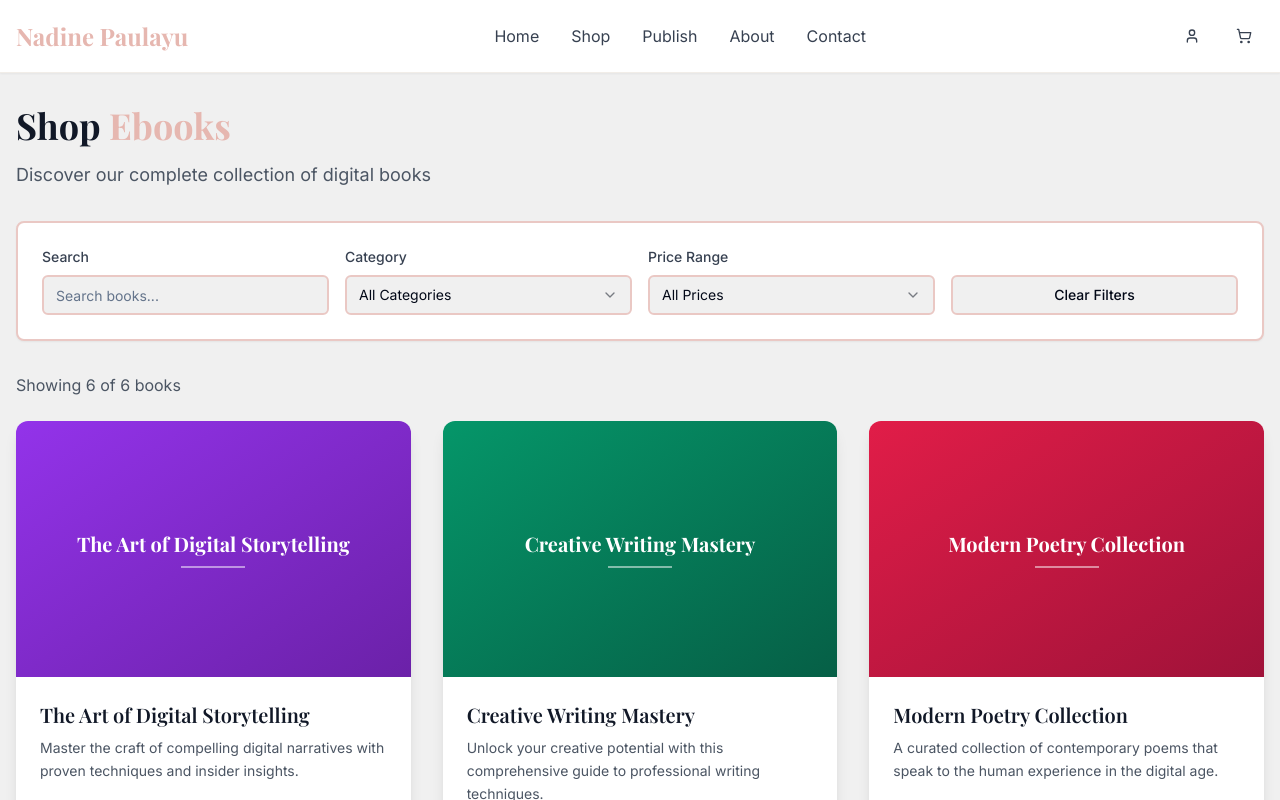
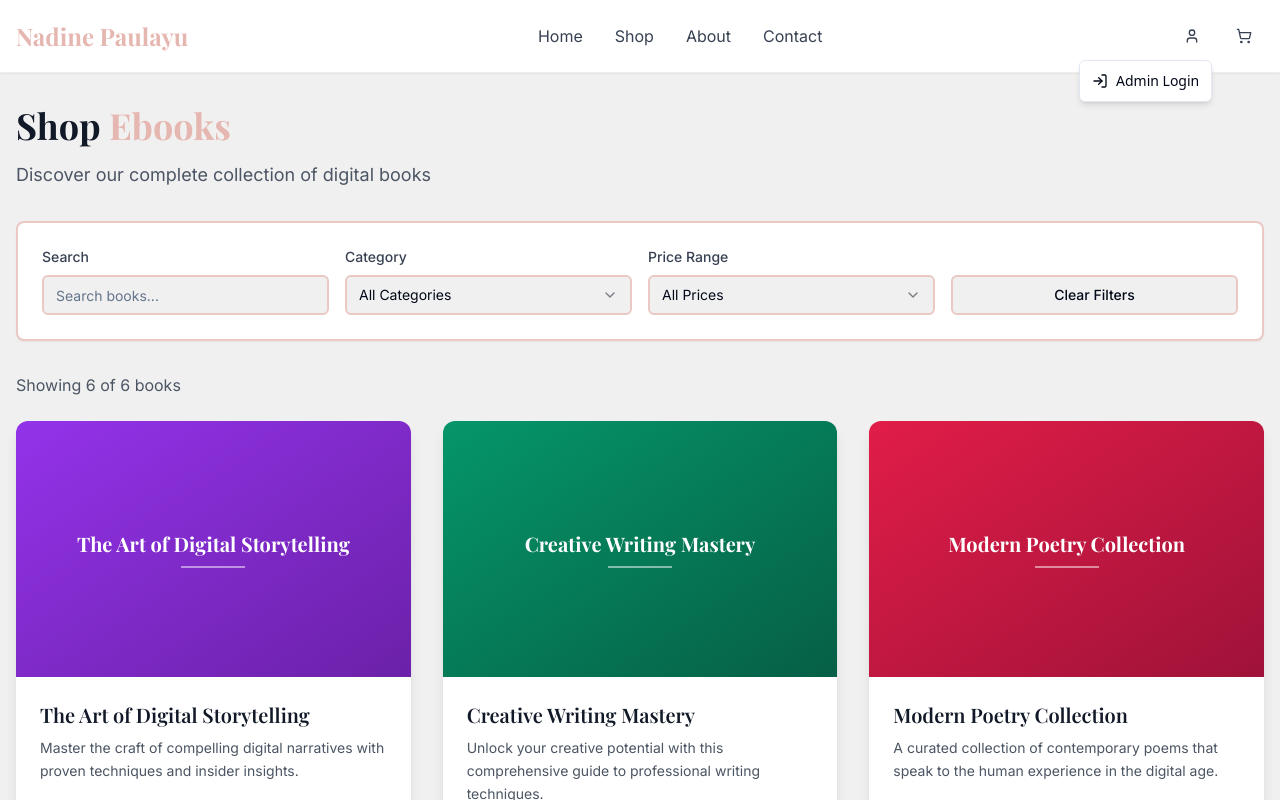
Before and after one commit to satoukon/nadines-ebook-haven, a React (Vite) app: page /shop in a window 1280 px wide. Both pictures are taken after a click on the button 1191 px from the left and 36 px from the top of the page. Shown: the top 800 px of the page. Built offline with nearby package versions, Linux system fonts and the light colour scheme.

Commit message:
Fix user icon and remove publishing page
Made the user icon in the header functional. Removed the publishing page as its functionality is now handled by the admin dashboard.

```diff
--- a/src/App.tsx
+++ b/src/App.tsx
@@ -1,3 +1,4 @@
+
 import { Toaster } from "@/components/ui/toaster";
 import { Toaster as Sonner } from "@/components/ui/sonner";
 import { TooltipProvider } from "@/components/ui/tooltip";
@@ -8,7 +9,6 @@ import Shop from "./pages/Shop";
 import ProductDetail from "./pages/ProductDetail";
 import Checkout from "./pages/Checkout";
 import OrderConfirmation from "./pages/OrderConfirmation";
-import Publishing from "./pages/Publishing";
 import About from "./pages/About";
 import Contact from "./pages/Contact";
 import NotFound from "./pages/NotFound";
@@ -29,7 +29,6 @@ const App = () => (
           <Route path="/book/:id" element={<ProductDetail />} />
           <Route path="/checkout" element={<Checkout />} />
           <Route path="/order-confirmation" element={<OrderConfirmation />} />
-          <Route path="/publish" element={<Publishing />} />
           <Route path="/about" element={<About />} />
           <Route path="/contact" element={<Contact />} />
           <Route path="/admin/login" element={<AdminLogin />} />
--- a/src/components/Header.tsx
+++ b/src/components/Header.tsx
@@ -1,7 +1,8 @@
 
 import React, { useState, useEffect } from 'react';
-import { ShoppingCart, User, Menu, X } from 'lucide-react';
+import { ShoppingCart, User, Menu, X, LogIn, UserPlus } from 'lucide-react';
 import { Button } from '@/components/ui/button';
+import { DropdownMenu, DropdownMenuContent, DropdownMenuItem, DropdownMenuTrigger } from '@/components/ui/dropdown-menu';
 import { useNavigate } from 'react-router-dom';
 
 const Header = () => {
@@ -66,12 +67,6 @@ const Header = () => {
               Shop
             </button>
             <button
-              onClick={() => navigate('/publish')}
-              className="font-inter text-gray-700 hover:text-brand-primary transition-colors duration-200"
-            >
-              Publish
-            </button>
-            <button
               onClick={() => navigate('/about')}
               className="font-inter text-gray-700 hover:text-brand-primary transition-colors duration-200"
             >
@@ -87,9 +82,20 @@ const Header = () => {
 
           {/* Action Buttons */}
           <div className="flex items-center space-x-2 md:space-x-3">
-            <Button variant="ghost" size="icon" className="hidden sm:flex text-gray-700 hover:text-brand-primary">
-              <User className="h-5 w-5" />
-            </Button>
+            <DropdownMenu>
+              <DropdownMenuTrigger asChild>
+                <Button variant="ghost" size="icon" className="hidden sm:flex text-gray-700 hover:text-brand-primary">
+                  <User className="h-5 w-5" />
+                </Button>
+              </DropdownMenuTrigger>
+              <DropdownMenuContent align="end">
+                <DropdownMenuItem onClick={() => navigate('/admin/login')}>
+                  <LogIn className="mr-2 h-4 w-4" />
+                  Admin Login
+                </DropdownMenuItem>
+              </DropdownMenuContent>
+            </DropdownMenu>
+
             <Button
               variant="ghost"
               size="icon"
@@ -138,15 +144,6 @@ const Header = () => {
               </button>
               <button
                 onClick={() => {
-                  navigate('/publish');
-                  setIsMenuOpen(false);
-                }}
-                className="font-inter text-gray-700 hover:text-brand-primary transition-colors duration-200 text-left"
-              >
-                Publish
-              </button>
-              <button
-                onClick={() => {
                   navigate('/about');
                   setIsMenuOpen(false);
                 }}
@@ -164,9 +161,16 @@ const Header = () => {
                 Contact
               </button>
               <div className="pt-2">
-                <Button variant="ghost" className="text-gray-700 hover:text-brand-primary justify-start p-0">
+                <Button
+                  variant="ghost"
+                  className="text-gray-700 hover:text-brand-primary justify-start p-0"
+                  onClick={() => {
+                    navigate('/admin/login');
+                    setIsMenuOpen(false);
+                  }}
+                >
                   <User className="h-5 w-5 mr-2" />
-                  Account
+                  Admin Login
                 </Button>
               </div>
             </nav>
```
